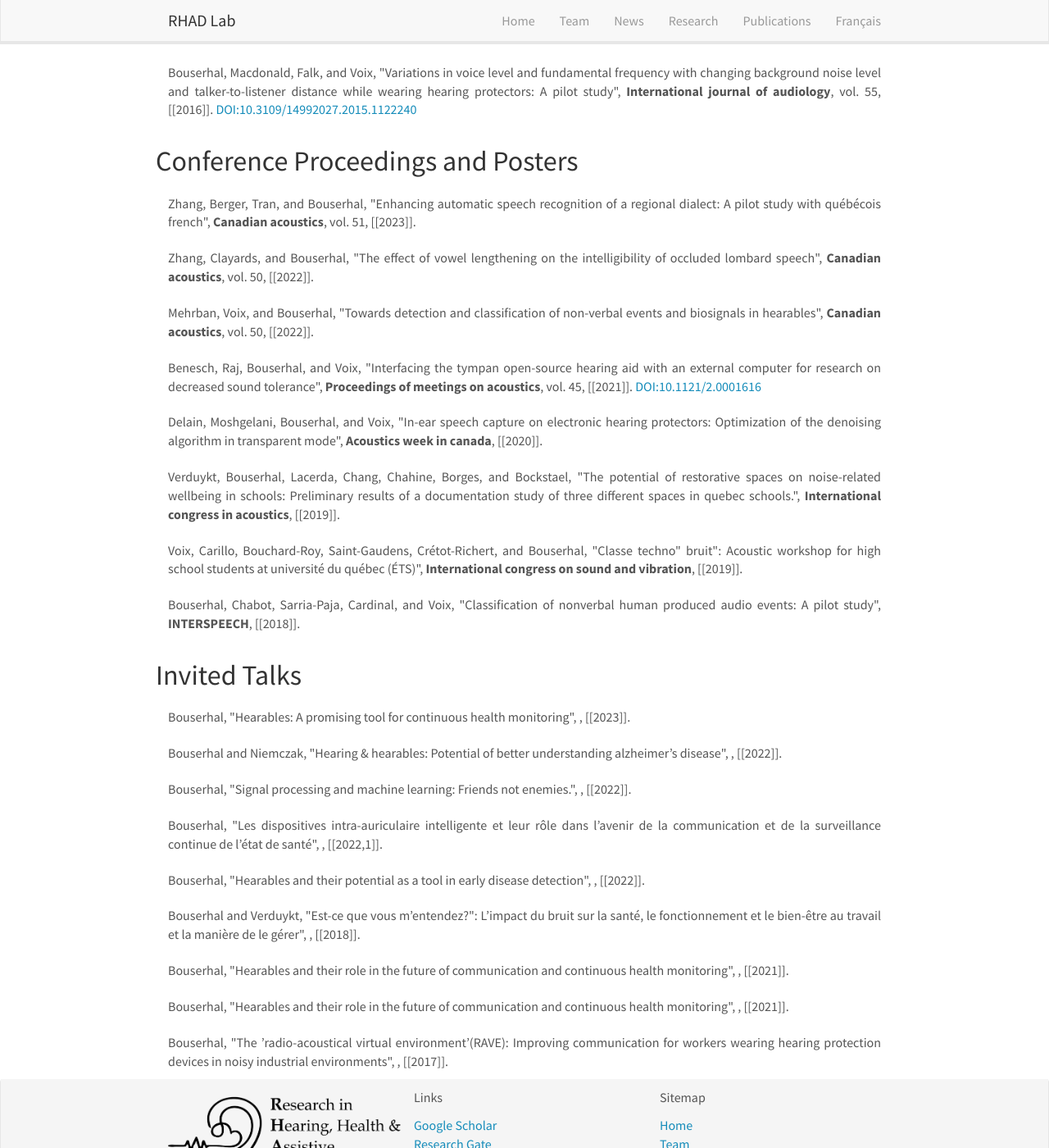
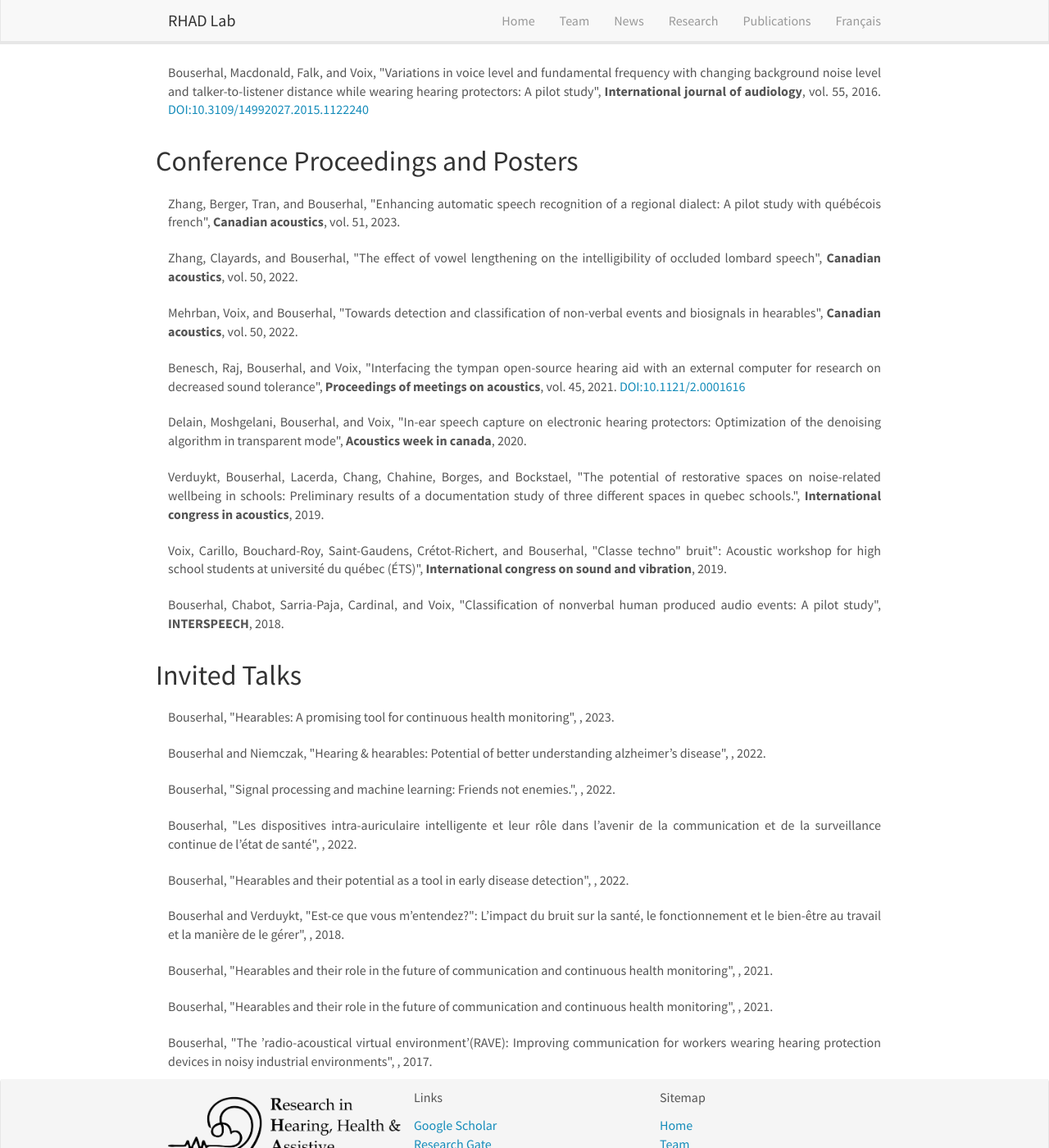
Before and after one commit to rhad-lab/rhad-lab.github.io, a Jekyll site: the page built from _pages/publications.html, in a window 1280 px wide and 1400 px high, scrolled down 720 px. Shown: the whole window at 82% size. Built offline with Jekyll 4.4.1, drawn with Linux system fonts in a browser that asks for light colours; nearby versions of some CDN libraries; some of the changed text lies outside the part shown.

Commit message:
fixed display of dates

```diff
--- a/_pages/publications.html
+++ b/_pages/publications.html
@@ -31,7 +31,7 @@ permalink: /publications/
         {% endif %}
 
         <!-- issued date -->
-        {{ publi.issued.date-parts | jsonify }}.
+        {{ publi.issued.date-parts | jsonify | slice: 2,4 }}.
 
         <!-- DOI -->
         {% if publi.DOI %}
@@ -66,7 +66,7 @@ permalink: /publications/
     {% endif %}
 
     <!-- issued date -->
-    {{ publi.issued.date-parts | jsonify }}.
+    {{ publi.issued.date-parts | jsonify | slice: 2,4 }}.
 
      <!-- DOI -->
     {% if publi.DOI %}
@@ -98,7 +98,7 @@ permalink: /publications/
     {% endif %}
 
     <!-- issued date -->
-    {{ publi.issued.date-parts | jsonify }}.
+    {{ publi.issued.date-parts | jsonify | slice: 2,4}}.
 </div>
 {% endif %}
 {% endfor %}
```
